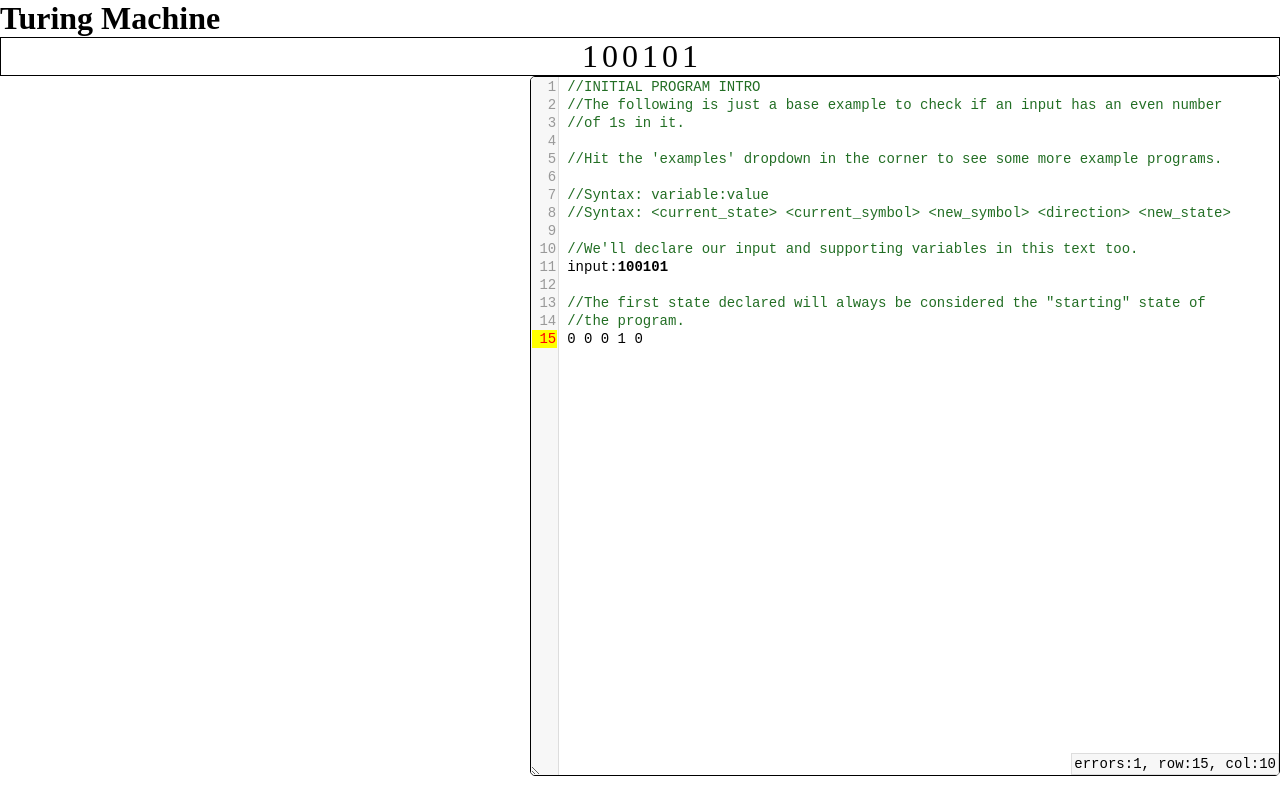
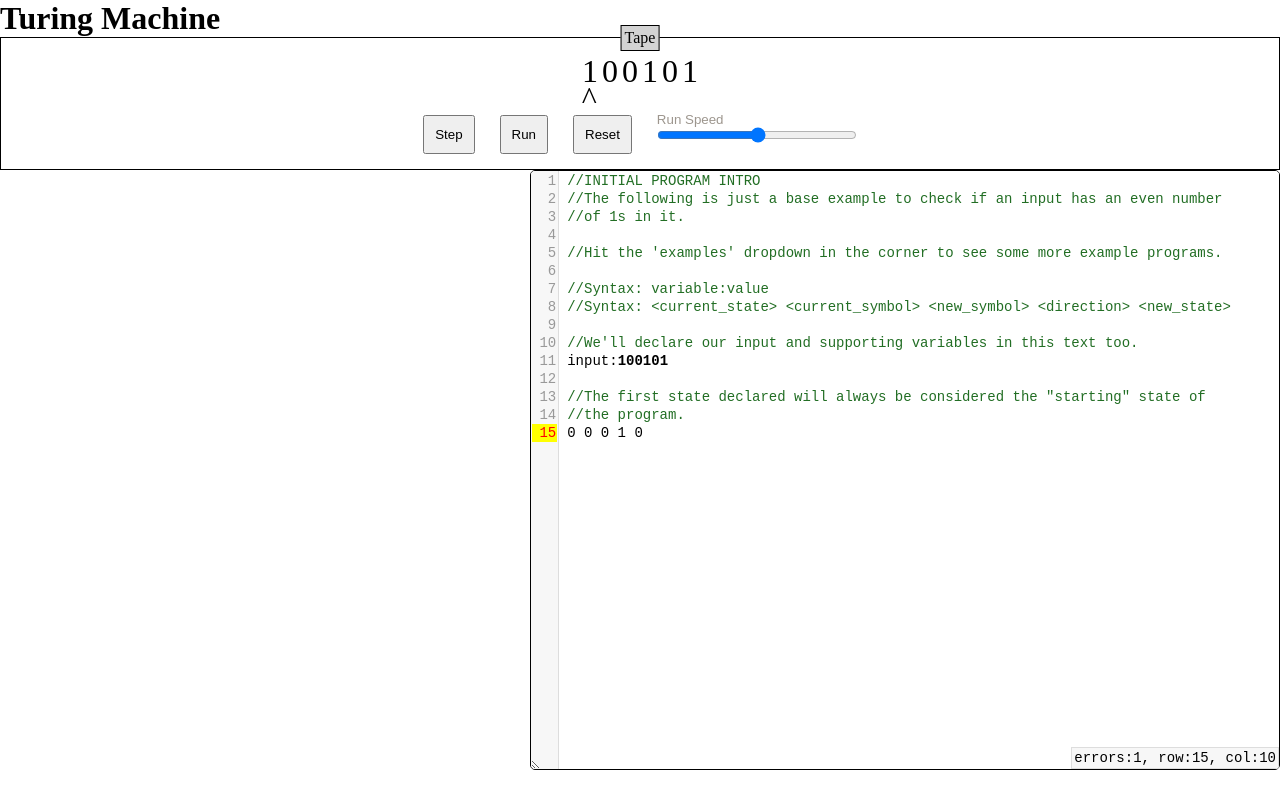
Before and after one commit to Vladimir-Herdman/turing-machine, a React (Vite) app: page / in a window 1280 px wide. Built offline with nearby package versions, Linux system fonts and the light colour scheme.

Commit message:
Tape setup with buttons and head marker

```diff
--- a/src/App.module.css
+++ b/src/App.module.css
@@ -1,6 +1,8 @@
 .body {
+  --bodyheight: 90vh;
+
   width: 100%;
-  height: 90vh;
+  height: var(--bodyheight);
   position: relative;
   display: flex;
   flex-direction: column;
--- a/src/App.tsx
+++ b/src/App.tsx
@@ -3,12 +3,14 @@ import styles from './App.module.css'
 import Codeblock from './components/codeblock/Codeblock'
 import { initialCodeExample } from './components/codeblock/examples-strings'
 import Tape from './components/tape/Tape'
+import type { TapeState } from './components/tape/Tape'
 
 //TODO: Look into [SVG.js](https://svgjs.dev/docs/3.0/) for creating the graph
 //and animating it with program execution.
 function App() {
   const [input, setInput] = useState(initialCodeExample.match(/[10]+/)![0])
-  const [codeWidth, setCodeWidth] = useState(750);
+  const [tapeIndex, setTapeIndex] = useState(0)
+  const [runSpeed, setRunSpeed] = useState(50);
   const codeRef = useRef("");
 
   const onCodeUpdate = (code: string, input: string) => {
@@ -16,13 +18,16 @@ function App() {
     setInput(input);
   };
 
+  const tapeState: TapeState = {input:input, headIndex:tapeIndex, setHeadIndex:setTapeIndex};
+  console.log(tapeState);
+
   return (
     <>
       <header>
         <h1>Turing Machine</h1>
       </header>
       <div className={styles.body}>
-        <Tape input={input} />
+        <Tape state={tapeState} setRunSpeed={setRunSpeed} />
         <div className={styles.visuals}>
           <div className={styles.graph}></div>
           {/*<div className={styles.slider}></div>*/}
--- a/src/components/codeblock/Codeblock.module.css
+++ b/src/components/codeblock/Codeblock.module.css
@@ -5,7 +5,7 @@
   flex-direction: row-reverse;
   box-sizing: border-box;
   width: 750px;
-  height: 700px;
+  height: calc(var(--bodyheight) - 15vh);
   border: solid black 1px;
   border-radius: 5px;
   overflow: hidden;
--- a/src/components/tape/Tape.module.css
+++ b/src/components/tape/Tape.module.css
@@ -1,11 +1,62 @@
 .tape {
-  width: 100%;
+  width: 100vw;
   border: solid black 1px;
   text-align: center;
+  position: relative;
+  padding-top: 15px;
+  padding-bottom: 15px;
+  z-index: 1000;
+
+  &:after {
+    content: 'Tape';
+    width: fit-content;
+    height: fit-content;
+    padding: 3px;
+    position: absolute;
+    top: 0;
+    left: 50%;
+    transform: translateX(-50%) translateY(-50%);
+    z-index: 1001;
+    border: solid black 1px;
+    background-color: lightgrey;
+  }
+}
+
+.controls {
+  margin-top: 25px;
+  display: flex;
+  flex-direction: row;
+  align-items: center;
+  justify-content: center;
+  gap: 25px;
+
+  & > button {
+    padding: 10px;
+  }
+  & > input {
+    width: 200px;
+    position: relative;
+
+    &:after {
+      content: 'Run Speed';
+      width: 100%;
+      position: absolute;
+      top: -15px;
+      left: 0;
+    }
+  }
 }
 
 .cell {
   padding: 2px;
   font: (--codefont);
   font-size: 32px;
+  position: relative;
 }
+
+.head {
+  position: absolute;
+  bottom: -26px;
+  left: 50%;
+  transform: translateX(-55%);
+}
--- a/src/components/tape/Tape.tsx
+++ b/src/components/tape/Tape.tsx
@@ -1,22 +1,37 @@
 import styles from './Tape.module.css'
 
+export type TapeState = {
+  input: string;
+  headIndex: number;
+  setHeadIndex: (index: number) => void;
+}
+
 type Props = {
-  input: string;
+  state: TapeState;
+  setRunSpeed: (speed: number) => void;
 };
 
-export default function Tape({ input="" }: Props) {
+export default function Tape({ state, setRunSpeed }: Props) {
 
   return (
-    <>
     <div className={styles.tape}>
-      {[...input].map((ch, i) => (
+      <div>
+        {[...state.input].map((ch, i) => (
           <span
           key={i}
           className={styles.cell}>
           {ch}
+          {i === state.headIndex && (<span className={styles.head}>^</span>)}
           </span>
         ))}
       </div>
-    </>
+
+      <div className={styles.controls}>
+        <button onClick={() => state.setHeadIndex(state.headIndex + 1)}>Step</button>
+        <button>Run</button>
+        <button onClick={() => state.setHeadIndex(0)}>Reset</button>
+        <input type="range" min="1" max="100" onChange={(v) => setRunSpeed(Number(v.target.value))} />
+      </div>
+    </div>
   );
 }
```
Lines whose indentation alone changed are shown as unchanged.
